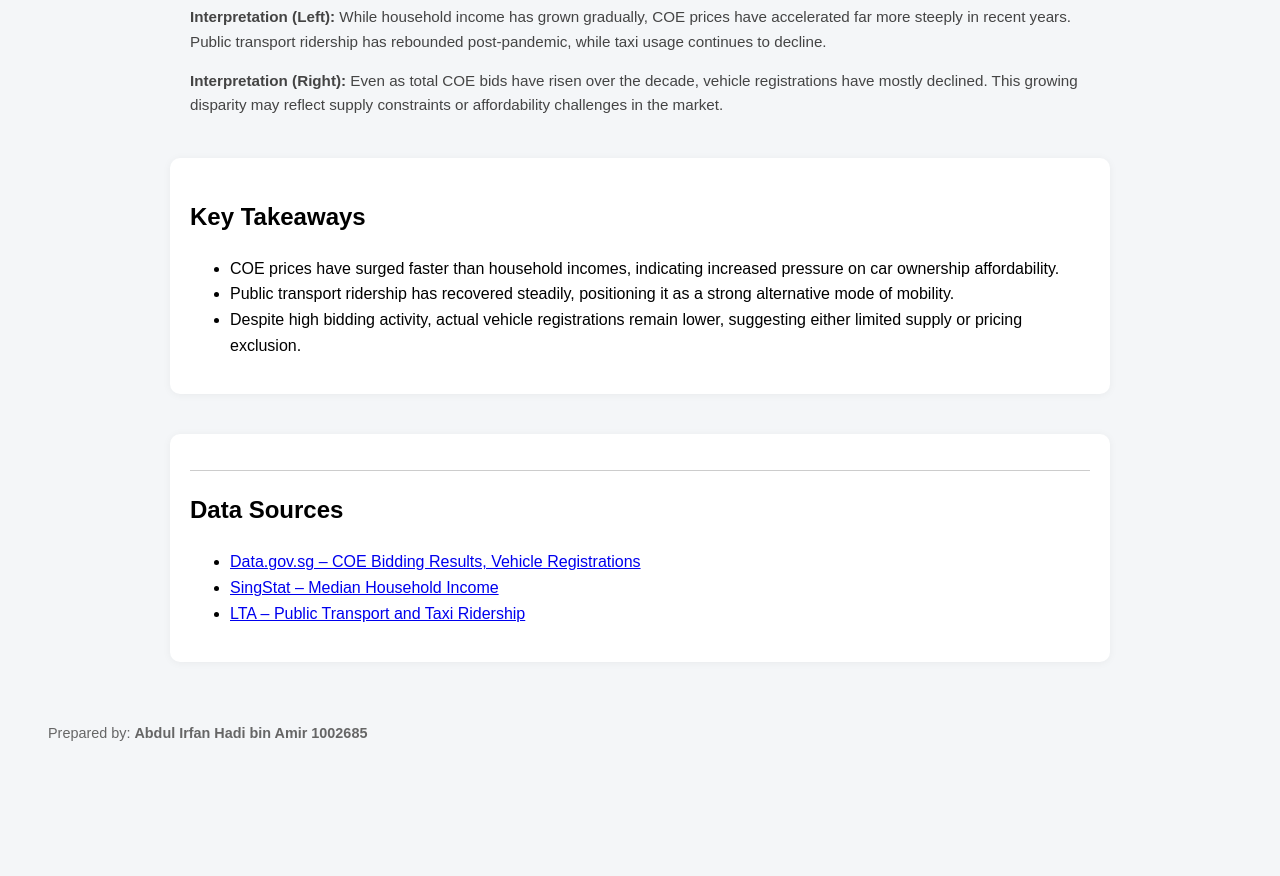
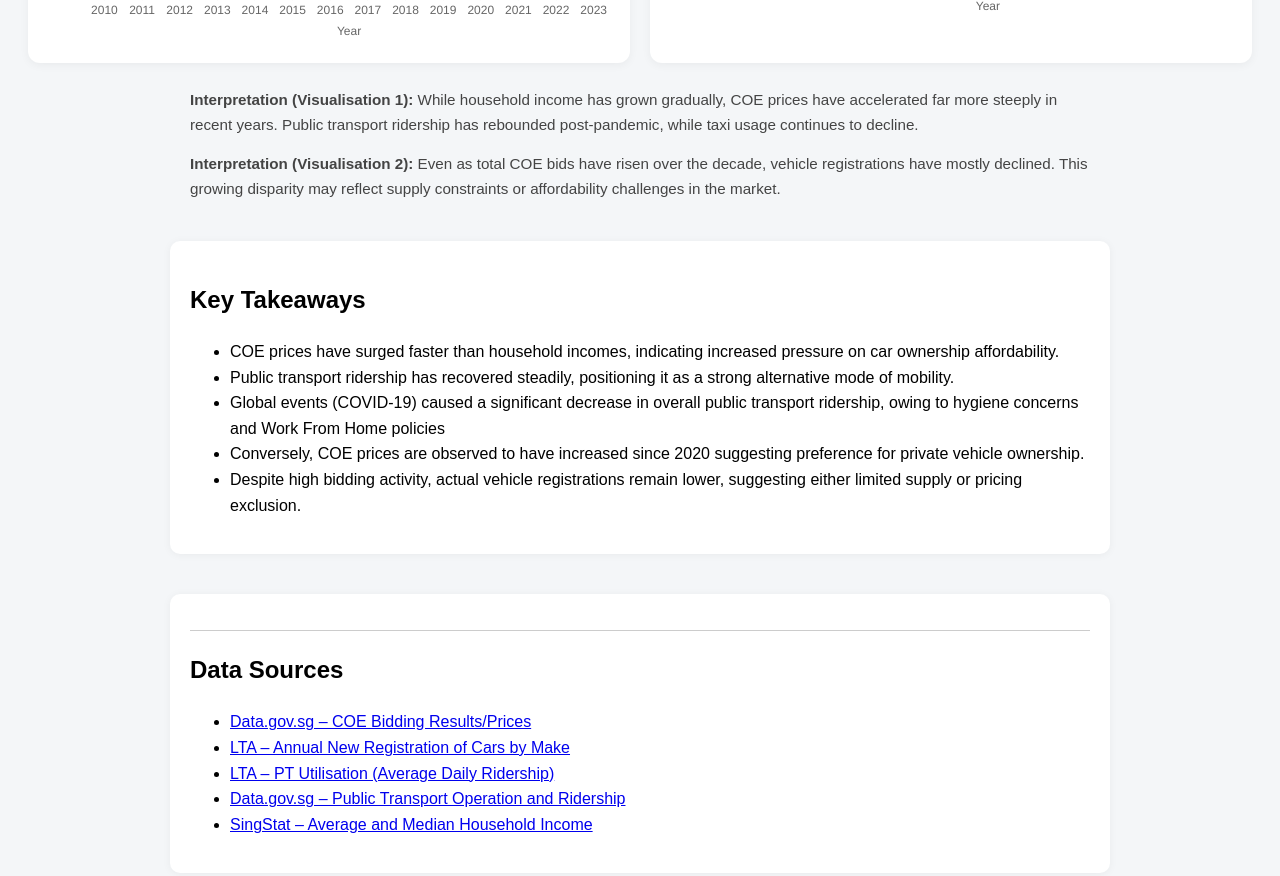
Before and after one commit to eyeheych/IDV-assignment3, a plain HTML site: page index.html in a window 1280 px wide. Shown: the part 1009-1885 px from the top of the page. Before the commit the page ends 1797 px from the top, so only its background shows below. Drawn offline with nearby package versions, Linux system fonts and the light colour scheme.

Commit message:
Update index.html

```diff
--- a/index.html
+++ b/index.html
@@ -2,7 +2,7 @@
 <html lang="en">
 <head>
   <meta charset="UTF-8">
-  <title>Singapore Mobility Affordability</title>
+  <title>Introduction to Data Visualisation: Assignment 3</title>
   <script src="https://cdn.jsdelivr.net/npm/chart.js"></script>
   <meta name="viewport" content="width=device-width, initial-scale=1.0">
   <style>
@@ -71,11 +71,15 @@
   <section class="intro">
     <h2>How Affordable is Mobility in Singapore?</h2>
     <p>
-      In the face of rising Certificate of Entitlement (COE) prices, this dashboard explores how vehicle ownership affordability in Singapore has shifted over time.
+       In the face of rising Certificate of Entitlement (COE) prices, this dashboard explores how vehicle ownership affordability in Singapore has shifted over time.
       We compare indexed trends in COE premiums, household income, public transport ridership, and taxi usage to understand broader mobility behavior.
     </p>
     <p>
       Additionally, we examine bid activity and vehicle registrations to gauge how demand and accessibility for vehicle ownership have evolved from 2010 to 2023.
+    </p>
+    <p>
+        <b>Hypothesis:</b>
+        <p>There may be an inverse correlation between income levels and </p>
     </p>
   </section>
 
@@ -104,8 +108,8 @@
   </div>
 
   <div class="caption">
-    <p><strong>Interpretation (Left):</strong> While household income has grown gradually, COE prices have accelerated far more steeply in recent years. Public transport ridership has rebounded post-pandemic, while taxi usage continues to decline.</p>
-    <p><strong>Interpretation (Right):</strong> Even as total COE bids have risen over the decade, vehicle registrations have mostly declined. This growing disparity may reflect supply constraints or affordability challenges in the market.</p>
+    <p><strong>Interpretation (Visualisation 1):</strong> While household income has grown gradually, COE prices have accelerated far more steeply in recent years. Public transport ridership has rebounded post-pandemic, while taxi usage continues to decline.</p>
+    <p><strong>Interpretation (Visualisation 2):</strong> Even as total COE bids have risen over the decade, vehicle registrations have mostly declined. This growing disparity may reflect supply constraints or affordability challenges in the market.</p>
   </div>
 
 
@@ -115,6 +119,8 @@
     <ul>
       <li>COE prices have surged faster than household incomes, indicating increased pressure on car ownership affordability.</li>
       <li>Public transport ridership has recovered steadily, positioning it as a strong alternative mode of mobility.</li>
+      <li>Global events (COVID-19) caused a significant decrease in overall public transport ridership, owing to hygiene concerns and Work From Home policies</li>
+      <li>Conversely, COE prices are observed to have increased since 2020 suggesting preference for private vehicle ownership.</li>
       <li>Despite high bidding activity, actual vehicle registrations remain lower, suggesting either limited supply or pricing exclusion.</li>
     </ul>
   </section>
@@ -124,9 +130,11 @@
     <hr style="margin: 1em 0; border: none; border-top: 1px solid #ccc;">
     <h2>Data Sources</h2>
     <ul>
-      <li><a href="#" target="_blank">Data.gov.sg – COE Bidding Results, Vehicle Registrations</a></li>
-      <li><a href="#" target="_blank">SingStat – Median Household Income</a></li>
-      <li><a href="#" target="_blank">LTA – Public Transport and Taxi Ridership</a></li>
+        <li><a href="https://data.gov.sg/datasets?query=coe+bid&page=1&resultId=d_69b3380ad7e51aff3a7dcc84eba52b8a&dataExplorerPage=179" target="_blank">Data.gov.sg – COE Bidding Results/Prices</a></li>
+        <li><a href="https://datamall.lta.gov.sg/content/datamall/en/static-data.html#Vehicle%20Registration" target="_blank">LTA – Annual New Registration of Cars by Make</a></li>
+        <li><a href="https://datamall.lta.gov.sg/content/dam/datamall/datasets/Facts_Figures/Public%20Transport/yearly_ave_daily_pt_ridership.csv" target="_blank">LTA – PT Utilisation (Average Daily Ridership)</a></li>
+        <li><a href="https://data.gov.sg/datasets/d_ba615ec4cc5d9f5b7800ad82057f36f1/view" target="_blank">Data.gov.sg – Public Transport Operation and Ridership</a></li>
+        <li><a href="https://tablebuilder.singstat.gov.sg/table/CT/17870" target="_blank">SingStat – Average and Median Household Income</a></li>
     </ul>
   </section>
 
```
